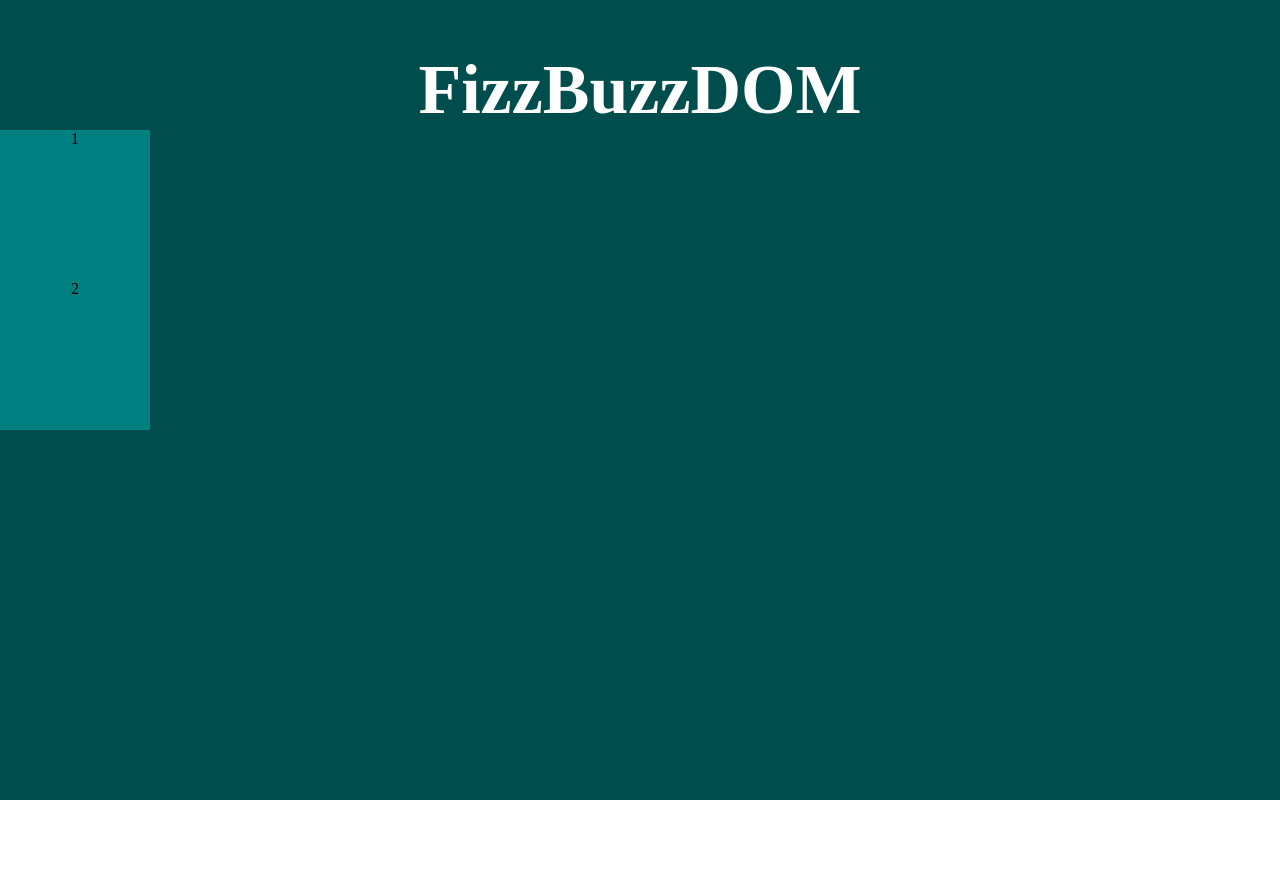
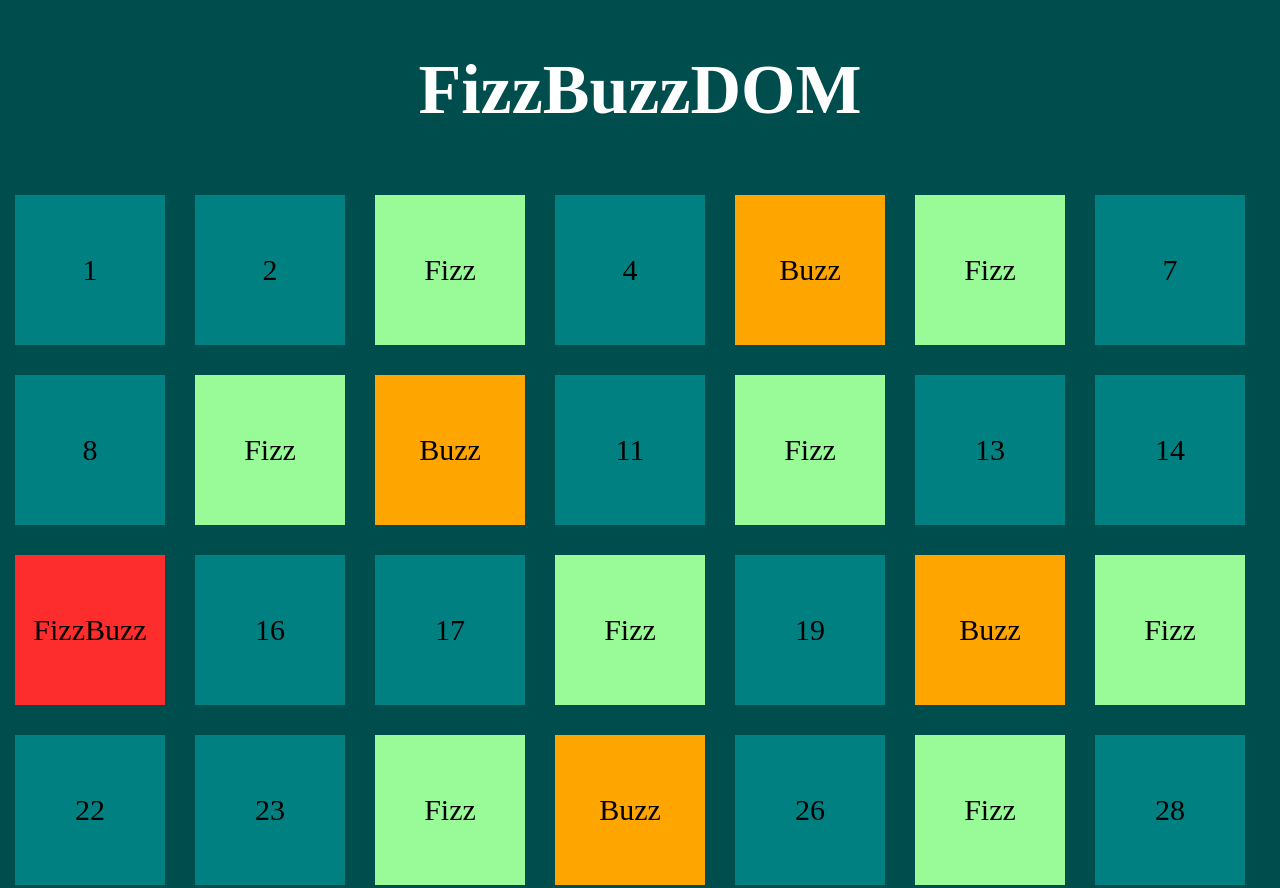
Before and after one commit to Cezar2001/js-fizzbuzzdom, a plain HTML site: page index.html in a window 1280 px wide. Shown: the top 888 px of the page. Before the commit the page ends 800 px from the top, so only its background shows below. Drawn offline with Linux system fonts and the light colour scheme.

Commit message:
esercizio terminato

```diff
--- a/css/style.css
+++ b/css/style.css
@@ -4,35 +4,47 @@
     box-sizing: border-box;
 }
 
-.container-boxes{
+body{
     background-color: rgb(0, 77, 77);
-    height: 100vh;
-    color: #fff;
+}
+
+.title{
     text-align: center;
 }
 
-.container-boxes > h1{
-    padding-top: 50px;
+.title > h1{
+    padding: 50px 0;
     font-size: 70px;
+    color: #fff;
+}
+
+.container-boxes{
+    text-align: center;
+    display: flex;
+    flex-wrap: wrap;
 }
 
 .box{
-    background-color: yellow;
     width: 150px;
     height: 150px;
     color: black;
+    margin: 15px;
+    display:flex;
+    align-items:center;
+    justify-content:center;
+    font-size: 30px;
 }
 
 .box-red{
-    background-color: red;
+    background-color: rgb(253, 45, 45);
 }
 
 .box-orange{
     background-color: orange;
 }
 
-.box-aqua{
-    background-color: aqua;
+.box-palegreen{
+    background-color: palegreen;
 }
 
 .box-teal{
--- a/index.html
+++ b/index.html
@@ -9,9 +9,10 @@
 </head>
 <body>
 
-    <div class="container-boxes">
+    <div class="title">
         <h1>FizzBuzzDOM</h1>
     </div>
+    <div class="container-boxes"></div>
 
 
 
--- a/js/script.js
+++ b/js/script.js
@@ -1,33 +1,16 @@
 const containerBoxes = document.querySelector('.container-boxes');
 
-
-for (let i = 1; i < 100; i++) {
-    if (i % 5 === 0 && i !== 3) {
-        containerBoxes.innerHTML += `<div class="box box-red">${FizzBuzz}<div>`
+for (let i = 1; i <= 100; i++) {
+    if (i % 5 === 0 && i % 3 === 0) {
+        containerBoxes.innerHTML += `<div class="box box-red">FizzBuzz<div>`
+    }
+    else if (i % 3 === 0) {
+        containerBoxes.innerHTML += `<div class="box box-palegreen">Fizz<div>`
     }
     else if (i % 5 === 0) {
-        containerBoxes.innerHTML += `<div class="box box-orange">${Buzz}<div>`
-    }
-    else if (i % 3 === 0) {
-        containerBoxes.innerHTML += `<div class="box box-aqua">${Fizz}<div>`
+        containerBoxes.innerHTML += `<div class="box box-orange">Buzz<div>`
     }
     else {
         containerBoxes.innerHTML += `<div class="box box-teal">${i}<div>`
     }
 }
-
-for (let i = 0; i < 16; i++) {
-    if (i % 5 === 0 && i !== 3) {
-        // divisibile per 5
-        containerBoxes.innerHTML += `<div class="box box-red">${i} (ciao)</div>`
-    }
-    else if (i % 2 === 0) {
-        // pari
-        containerBoxes.innerHTML += `<div class="box">${i}</div>`
-    }
-    else {
-        // dispari
-        containerBoxes.innerHTML += `<div class="box box-teal">${i}</div>`
-    }
-
-}
```
